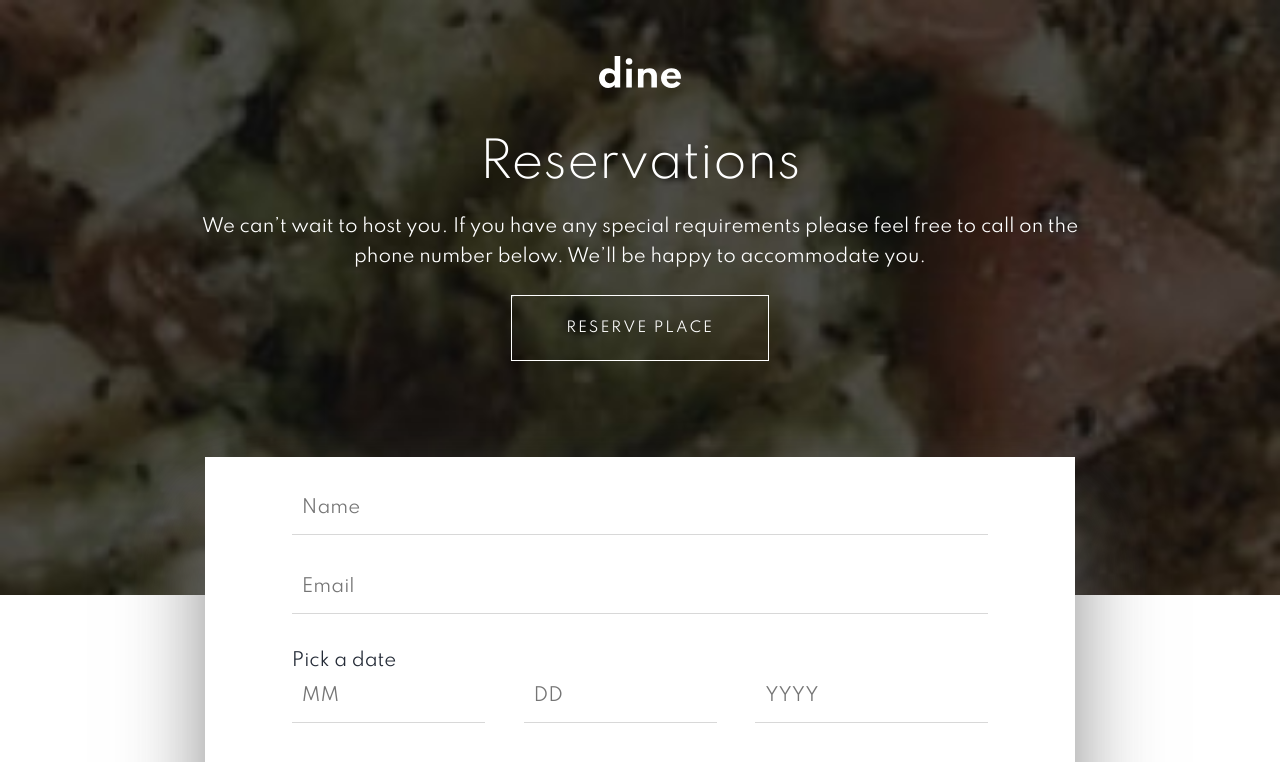
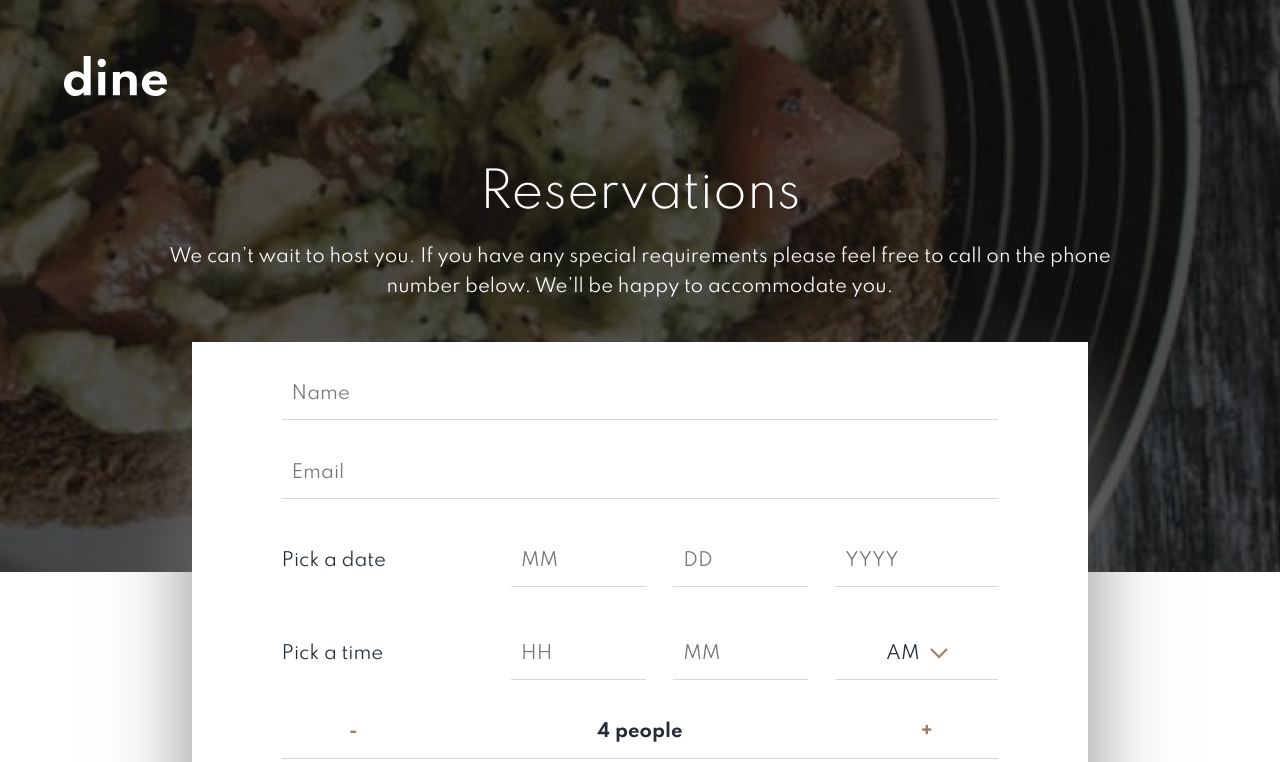
Before and after one commit to magdakok/Dine, a plain HTML site: page booking.html in a window 1280 px wide. Shown: the top 762 px of the page. Drawn offline with Linux system fonts and the light colour scheme.

Commit message:
add media queries to booking page (tablet)

```diff
--- a/booking.html
+++ b/booking.html
@@ -12,7 +12,9 @@
 </head>
 <body>
   <header class="o-booking">
-    <img src="./images/logo.svg" class="o-booking__logo" alt="Dine logo">
+    <div class="o-booking__logoBox">
+      <img src="./images/logo.svg" class="o-booking__logo" alt="Dine logo">
+    </div>
     <h1 class="booking -h1 -white">Reservations</h1>
     <p class="paragraph -white">We can’t wait to host you. If you have any special requirements please feel free to
         call on the phone number below. We’ll be happy to accommodate you.</p>
--- a/sass/layout/_booking.scss
+++ b/sass/layout/_booking.scss
@@ -7,25 +7,73 @@
     padding-top: 56px;
     padding-bottom: 228px;
 
+    @media
+    only screen and (-webkit-min-device-pixel-ratio: 2) and (max-width: 48em),
+    only screen and (min-resolution: 192dpi) and (max-width: 48em) {
+    background-image: url(./../images/booking/hero-bg-mobile@2x.jpg);
+}
+
+@media
+    only screen and (min-width: 48em) {
+    background-image: url(./../images/booking/hero-bg-tablet.jpg);
+    background-size: cover;
+    padding-top: 56px;
+    padding-bottom: 302px;
+    padding-left: 5%;
+    padding-right: 5%;
+}
+
+@media
+only screen and (-webkit-min-device-pixel-ratio: 2) and (min-width: 48em),
+only screen and (min-resolution: 192dpi) and (min-width: 48em) {
+background-image: url(./../images/booking/hero-bg-tablet@2x.jpg);
+}
+
+&__logoBox {
+    @media only screen and (min-width: 48em) {
+        text-align: left;
+    }
     &__logo {
         width: 82px;
+        @media only screen and (min-width: 48em) {
+            width: 103px;
+        }
     }
+}
 
     .-h1 {
         margin-top: 38px;
         margin-bottom: 16px;
+        @media only screen and (min-width: 48em) {
+            margin-top: 60px;
+        }
     }
 
     .paragraph {
         margin-bottom: 23px;
         margin-left: -1%;
         margin-right: -1%;
+        @media only screen and (min-width: 48em) {
+            padding: 0 10%;
+            margin-bottom: -32px;
+        }
+    }
+}
+
+.a-btnCta {
+    @media only screen and (min-width: 48em) {
+        display: none;
     }
 }
 
 .o-bookingForm {
     padding-top: 56px;
     padding-bottom: 84px;
+
+    @media only screen and (min-width: 48em) {
+        margin-top: -20px;
+        padding: 0 15% 84px 15%;
+    }
 
     .form {
         box-shadow: $blured-shadow;
@@ -34,6 +82,10 @@
         background-color: $color-white;
 
         font-size: 18px;
+
+        @media only screen and (min-width: 48em) {
+            margin-top: -230px;
+        }
 
         &__group {
             position: relative;
@@ -65,6 +117,18 @@
             }
             &-time {
                 margin-top: 42px;
+            }
+
+            &-date,
+            &-time {
+                @media only screen and (min-width: 48em) {
+                    display: flex;
+                    align-items: center;
+                    label {
+                        flex: 0 0 25%;
+                        margin-right: auto;
+                    }
+                }
             }
         }
 
@@ -121,7 +185,15 @@
             text-align: left;
         }
 
+        &__dateBox,
+        &__timeBox {
+            @media only screen and (min-width: 48em) {
+                flex: 0 0 68%;
+            }
+        }
+
         &__dateBox {
+
             display: flex;
             justify-content: space-between;
 
```
Also changed, not shown: css/main.css.
